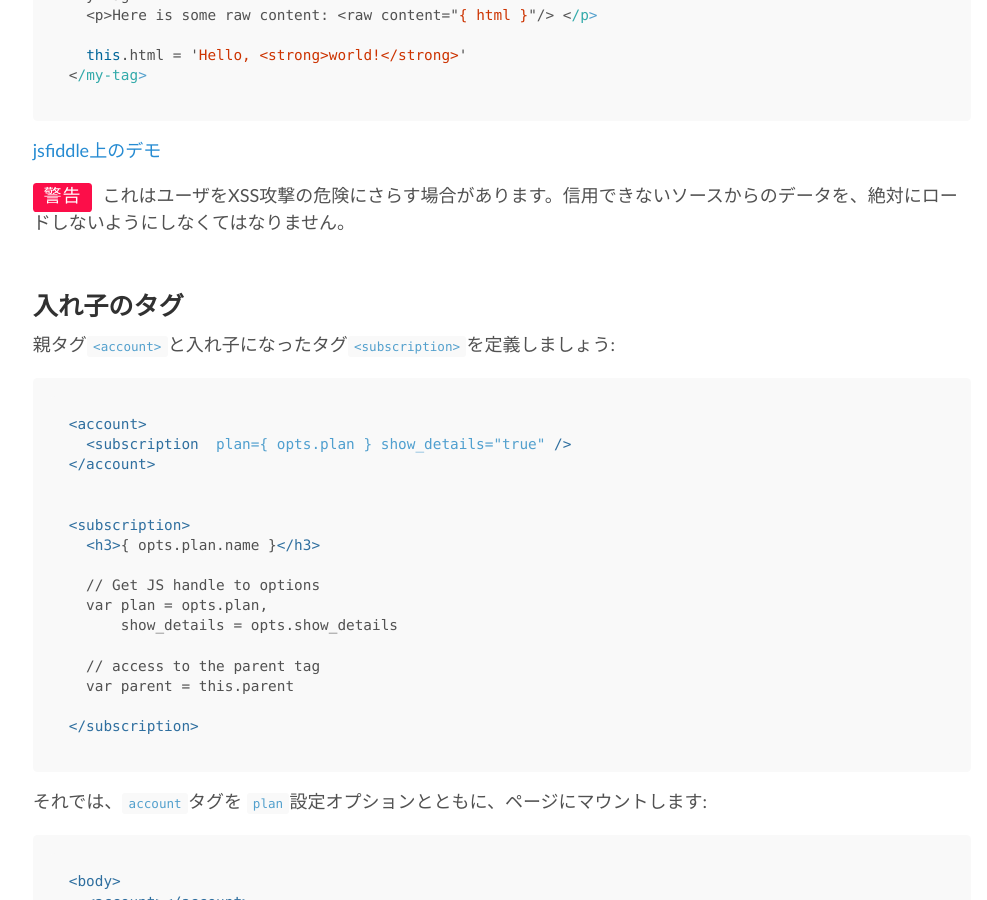
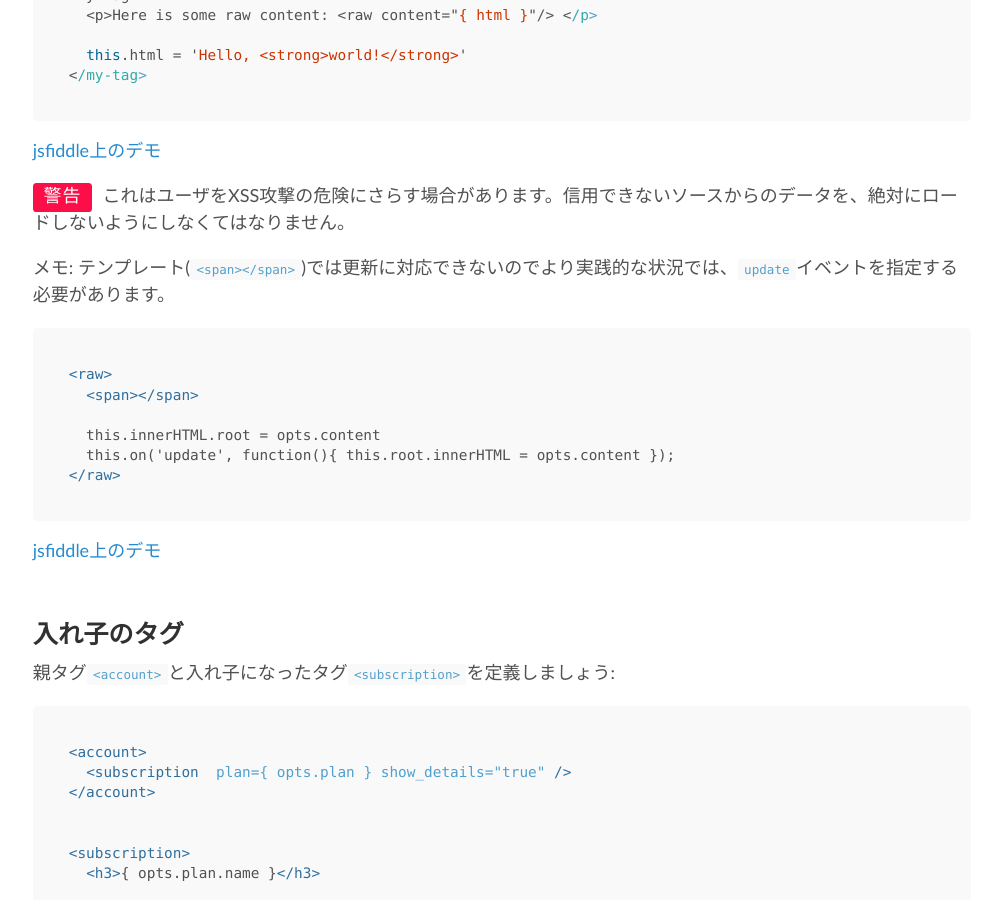
Before and after one commit to riot/riot.github.io, a Jekyll site: the page built from ja/guide/index.md, in a window 1280 px wide and 900 px high, scrolled down 14112 px. Shown: the whole window, without its empty margins (138-1125 px from the left). Built offline with Jekyll 4.4.1, drawn with Linux system fonts in a browser that asks for light colours; nearby versions of some CDN libraries.

Commit message:
Add note for unescaped HTML on japanese doc

````diff
--- a/ja/guide/index.md
+++ b/ja/guide/index.md
@@ -558,7 +558,18 @@ Riotのテンプレート変数は、HTML形式を含まないテキストのみ
 
 <span class="tag red">警告</span> これはユーザをXSS攻撃の危険にさらす場合があります。信用できないソースからのデータを、絶対にロードしないようにしなくてはなりません。
 
+メモ: テンプレート(`<span></span>`)では更新に対応できないのでより実践的な状況では、`update`イベントを指定する必要があります。
 
+```html
+<raw>
+  <span></span>
+
+  this.innerHTML.root = opts.content
+  this.on('update', function(){ this.root.innerHTML = opts.content });
+</raw>
+```
+
+[jsfiddle上のデモ](http://jsfiddle.net/7m3bvy1d/)
 
 ## 入れ子のタグ
 
````
